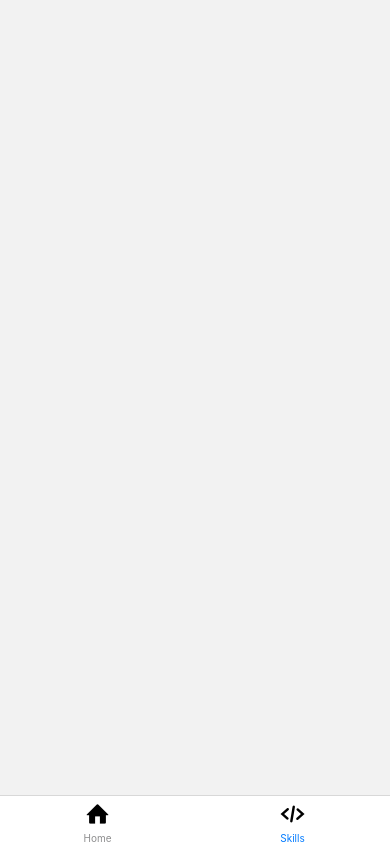
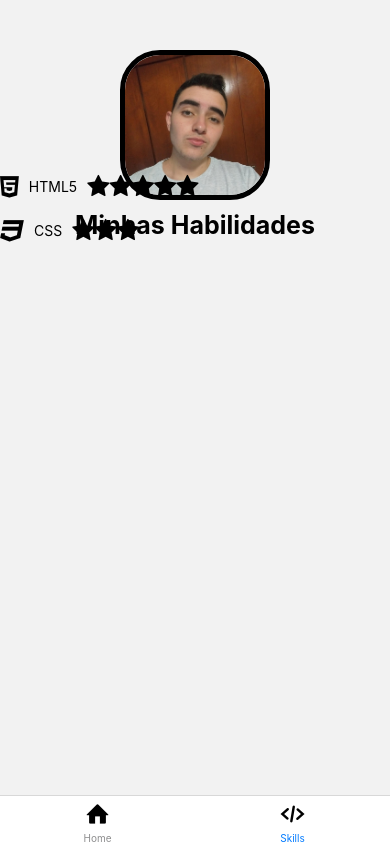
Before and after one commit to fmacedosantos/link-tree, a React Native app: screen /Skills in a window 390 px wide. Built offline with nearby package versions, Linux system fonts and the light colour scheme.

Commit message:
Aplicando o componente

```diff
--- a/src/screens/Skills/Skills.tsx
+++ b/src/screens/Skills/Skills.tsx
@@ -2,11 +2,15 @@ import React from 'react';
 import { View } from 'react-native';
 
 import { styles } from './Styles';
+import { ProfileImage } from '../../components/ProfileImage/ProfileImage';
+import { SkillText } from '../../components/SkillText/SkillText';
 
 export function Skills() {
   return (
     <View style={styles.container}>
-
+      <ProfileImage text='Minhas Habilidades'/>
+      <SkillText name={'html5'} text='HTML5' numberStars={5}/>
+      <SkillText name={'css3'} text='CSS' numberStars={3}/>
     </View>
   );
 }
```
